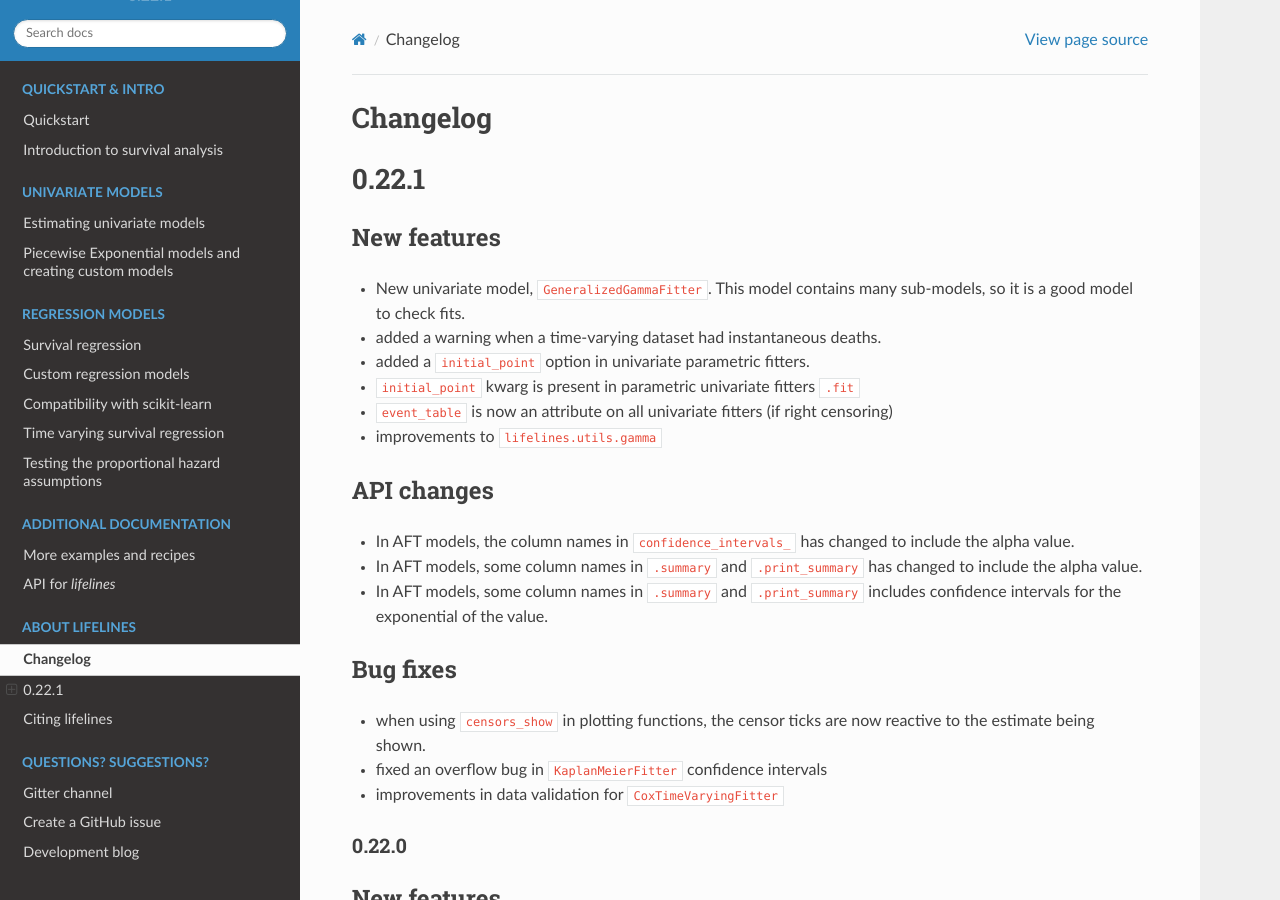
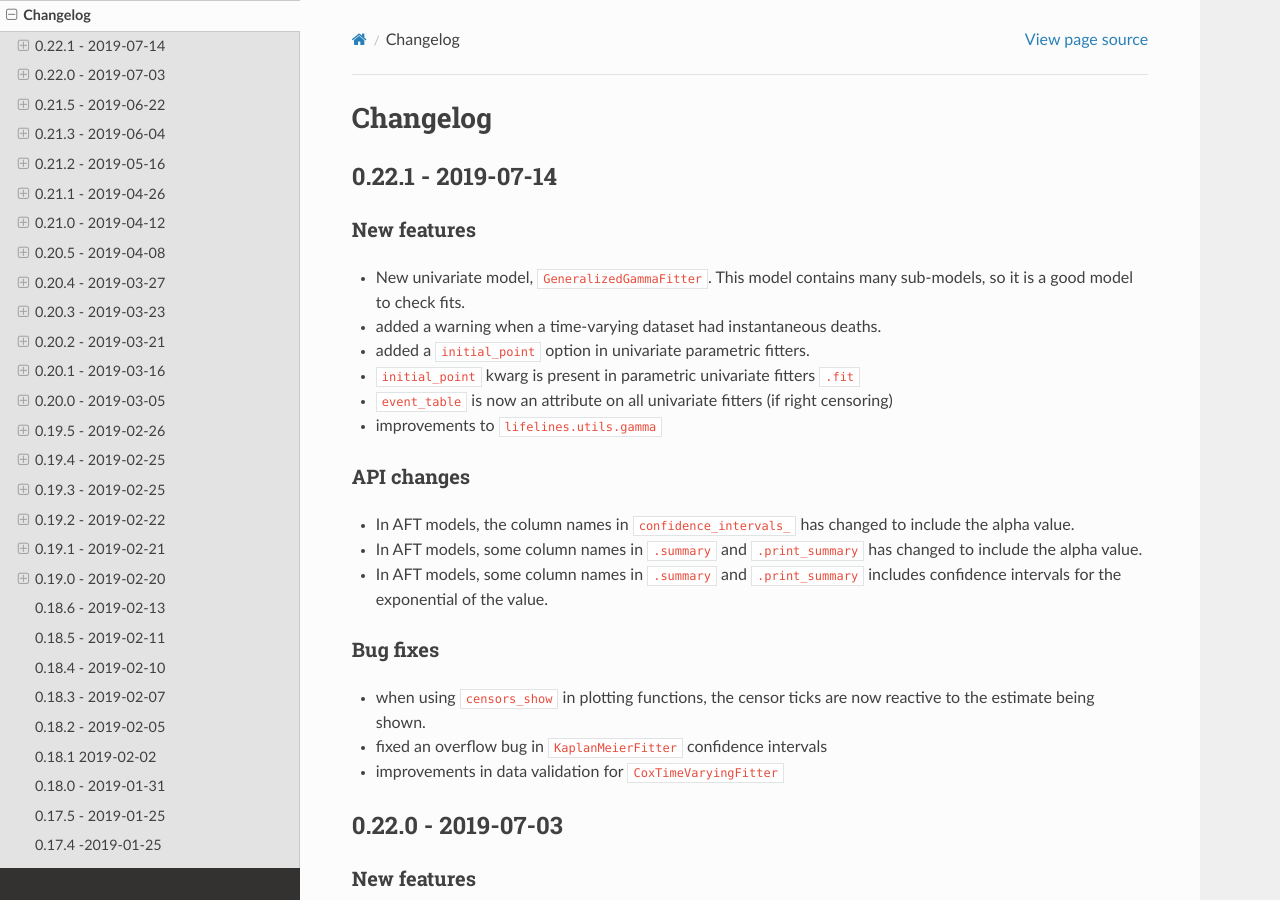
Before and after one commit to CamDavidsonPilon/lifelines, a Sphinx documentation site: the page built from docs/Changelog.rst, in a window 1280 px wide and 900 px high. Built offline with Sphinx 7.4.7 and the Read the Docs theme 2.0.0, drawn with Linux system fonts in a browser that asks for light colours; pages that are not in the unit, such as notebooks, are missing from menus.

Commit message:
improve stability (I think) of GG

```diff
--- a/docs/Changelog.rst
+++ b/docs/Changelog.rst
@@ -1,8 +1,8 @@
 Changelog
 ~~~~~~~~~
 
-0.22.1
-~~~~~~
+0.22.1 - 2019-07-14
+^^^^^^^^^^^^^^^^^^^
 
 New features
 ''''''''''''
@@ -38,8 +38,8 @@ Bug fixes
 
 .. _section-1:
 
-0.22.0
-^^^^^^
+0.22.0 - 2019-07-03
+^^^^^^^^^^^^^^^^^^^
 
 .. _new-features-1:
 
```
Also changed, not shown: CHANGELOG.md (+2 -2 lines), 2 other files.
